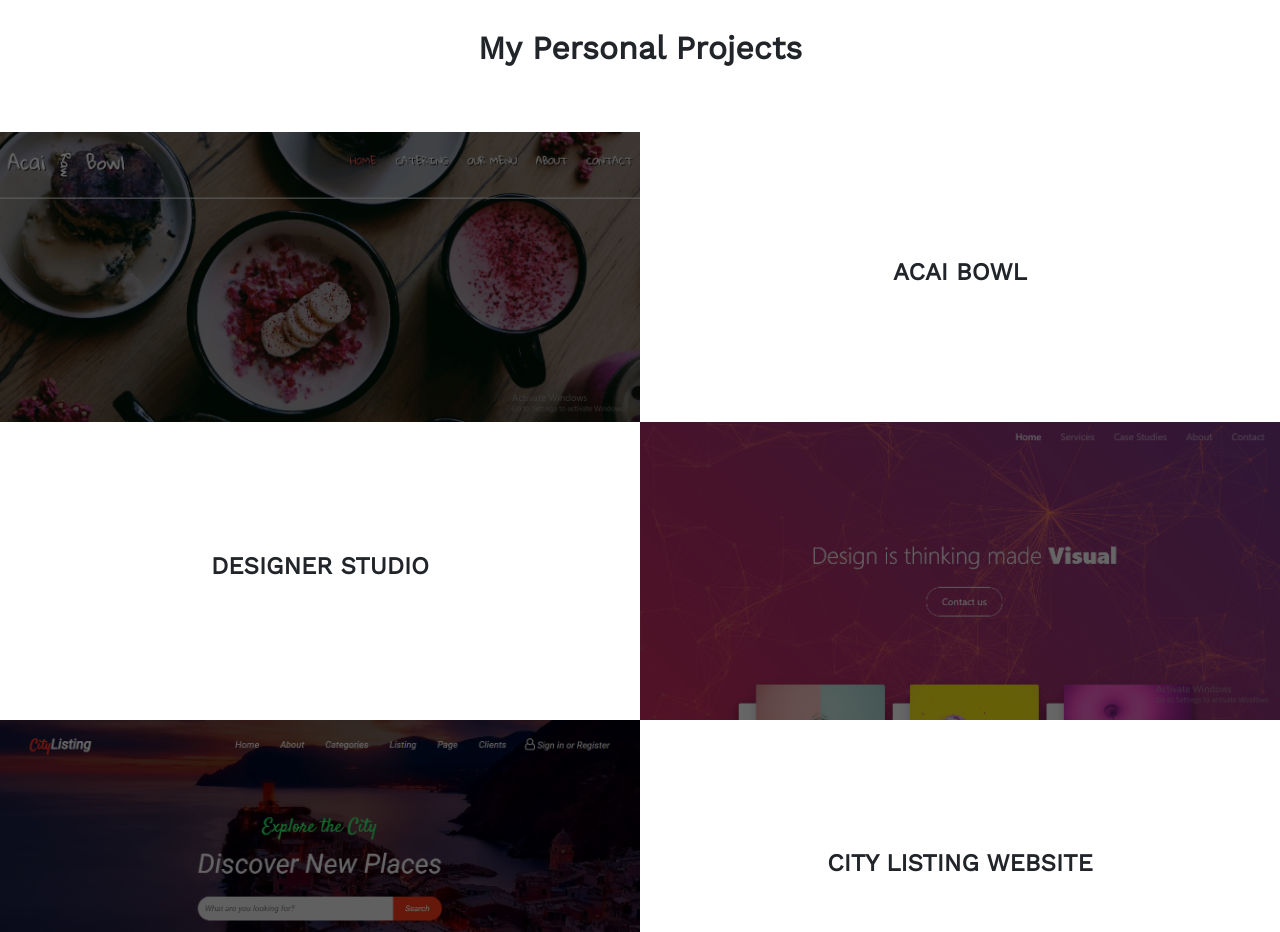
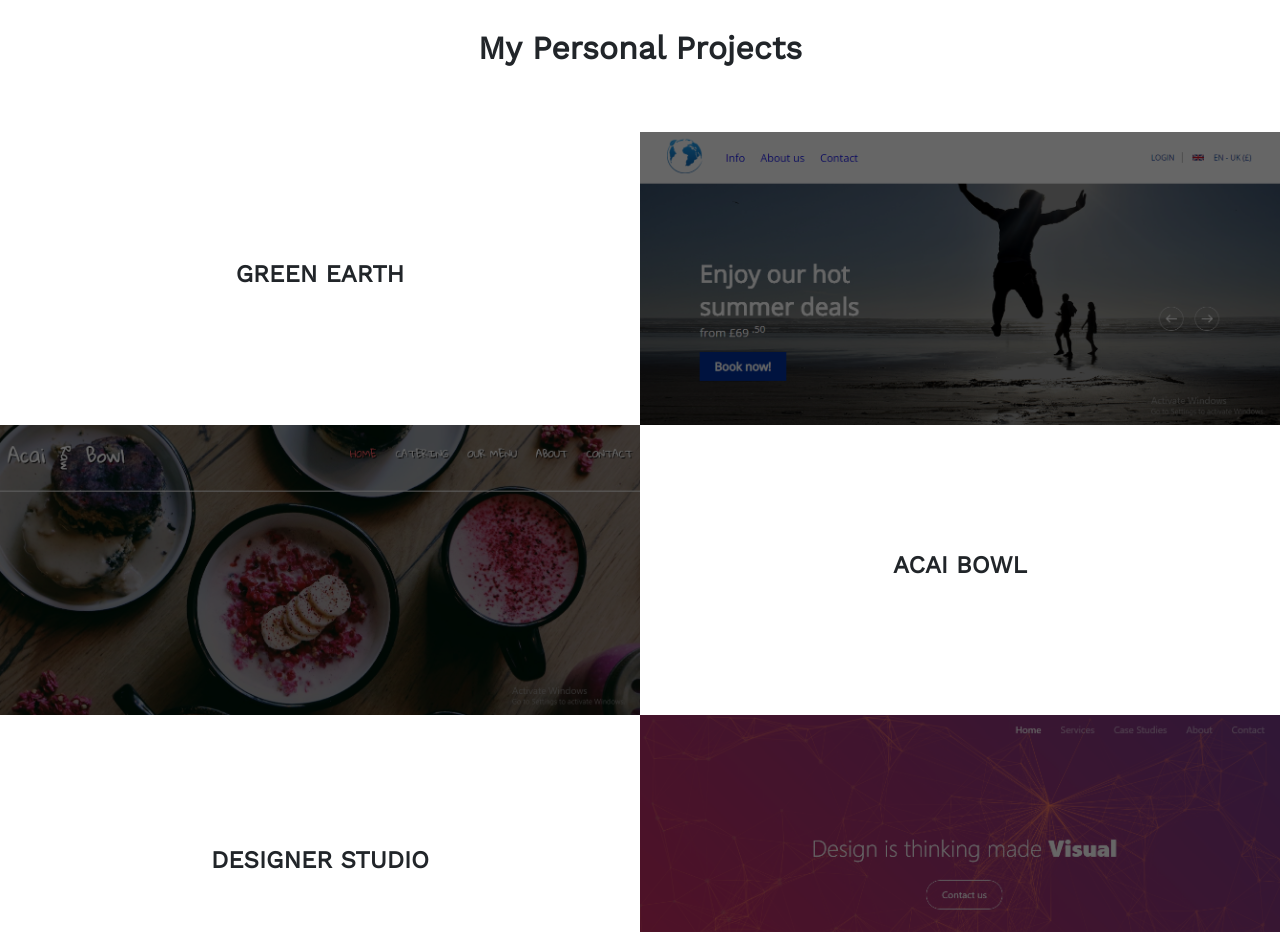
Before and after one commit to DijanaKosovac/Portfolio, a plain HTML site: page index.html in a window 1280 px wide. Shown: the part 1440-2372 px from the top of the page. Drawn offline with nearby package versions, Linux system fonts and the light colour scheme.

Commit message:
Added new project

```diff
--- a/index.html
+++ b/index.html
@@ -58,6 +58,20 @@
     </section>
     <div class="container-fluid">
         <h2 class="text-center">My Personal Projects</h2>
+        <div class="row no-gutters">
+            <div class="col-sm-12 col-md-6 col-lg-6 col-xl-6 project-headline">
+                <h4>Green Earth</h4>
+            </div>
+            <div class="col-sm-12 col-md-6 col-lg-6 col-xl-6 project-img"> <img src="assets/images/green-earth.png"
+                    alt="project" width="100%">
+                <div class="img-overlay">
+                    <a href="https://github.com/DijanaKosovac/Designer-Studio" target="_blank"> <i
+                            class="fas fa-code"></i></a>
+                    <a href="https://dijanakosovac.github.io/Designer-Studio/" target="_blank"><i
+                            class="fas fa-globe"></i></a>
+                </div>
+            </div>
+        </div>
         <div class="row no-gutters">
             <div class="col-sm-12 col-md-6 col-lg-6 col-xl-6 project-img">
                 <img src="assets/images/project-1.png" alt="project" width="100%">
```
Also changed, not shown: assets/images/green-earth.png (added).
